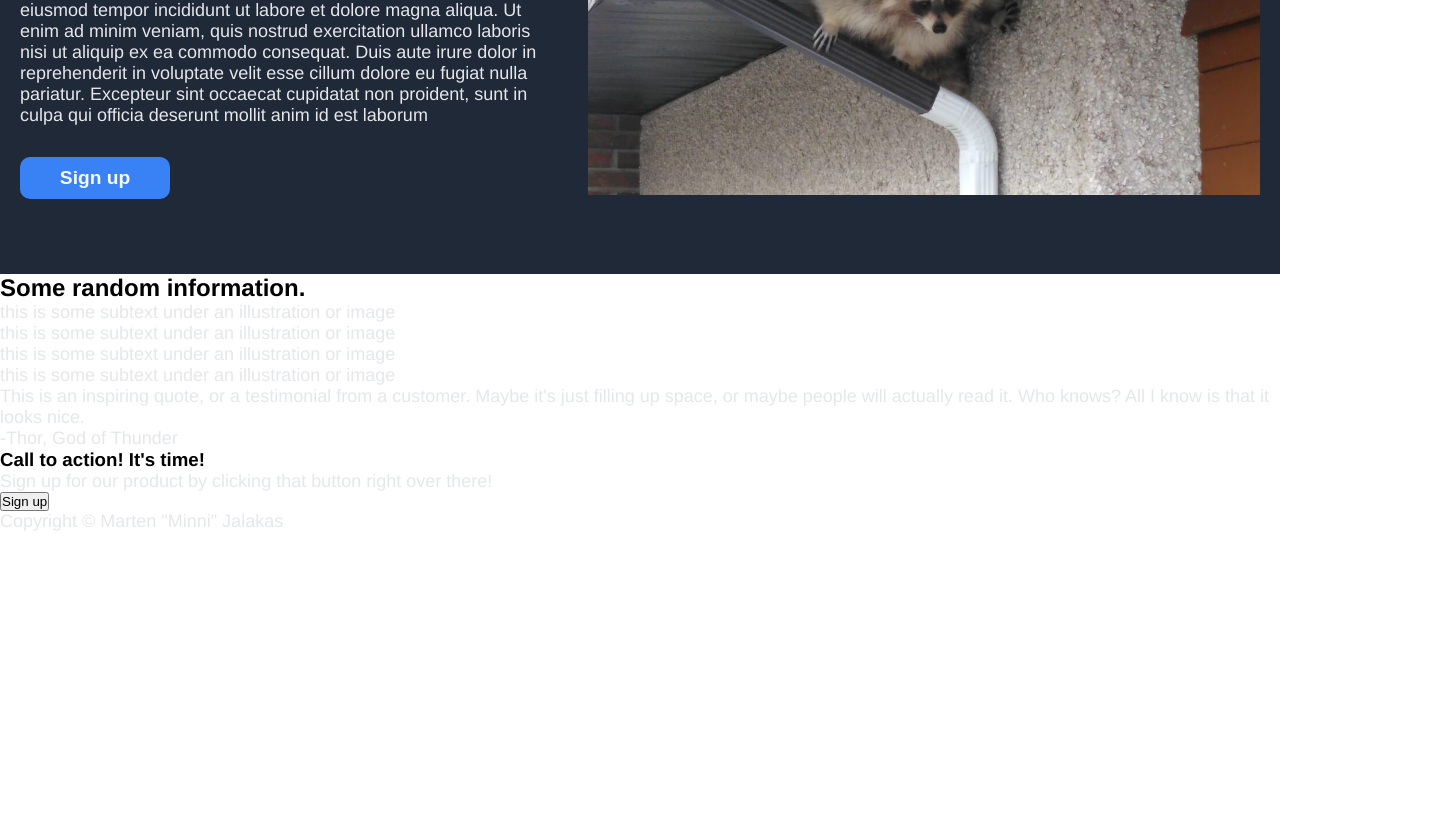
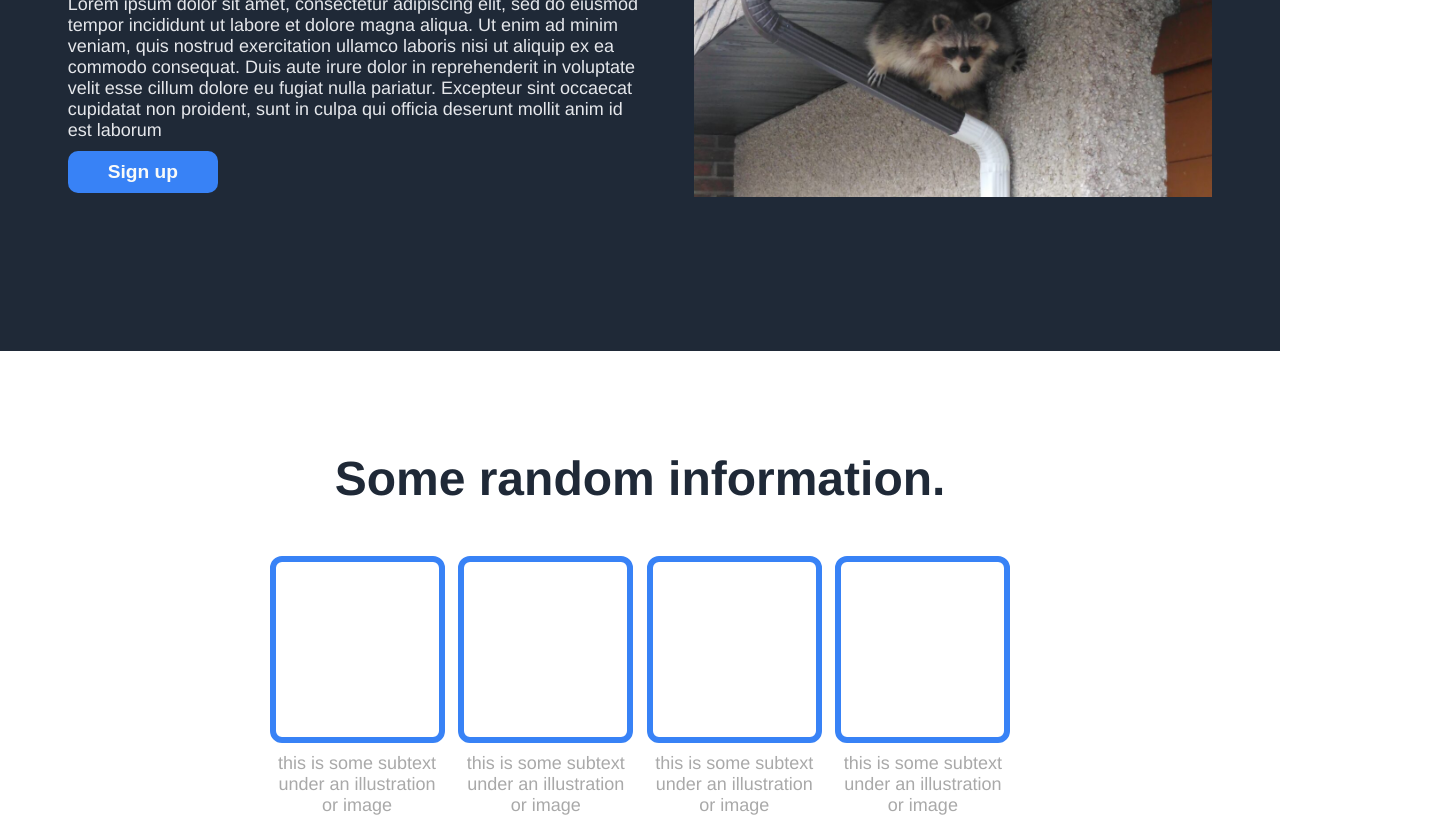
Before and after one commit to nuf1k/landing-page-project, a plain HTML site: page index.html in a window 1280 px wide. Shown: the part 297-1127 px from the top of the page, 1455 px wide, since content can reach past the window. Before the commit the page ends 829 px from the top, so only its background shows below. Drawn offline with Linux system fonts and the light colour scheme.

Commit message:
finished the first css website project

```diff
--- a/index.html
+++ b/index.html
@@ -12,6 +12,7 @@
 
     <div class="top-background">
 
+        <div class="header-wrapper">
             <div class="header">
 
                 <div class="header-left">
@@ -27,9 +28,9 @@
                 </div>
 
             </div>
+        </div>
 
-
-
+        <div class="top-section-wrapper">
             <div class="top-section">
 
                 <div class="top-left">
@@ -47,7 +48,7 @@
                 </div>
 
             </div>
-
+        </div>
     </div>
 
 
@@ -74,6 +75,8 @@
     </div>
 
 
+    <div class="quote-wrapper">
+
         <div class="quote-section">
 
             <div class="quote-div">
@@ -87,8 +90,10 @@
             </div>
 
         </div>
+    </div>
 
 
+    <div class="cta-wrapper">
         <div class="cta-section">
             <div class="cta-left">
                 <h3>Call to action! It's time!</h3>
@@ -98,10 +103,10 @@
                 <button class="cta-button">Sign up</button>
             </div>
         </div>
-
+    </div>
 
     <div class="footer">
-        <p>Copyright © Marten "Minni" Jalakas</p>
+        <p>Copyright    ©    Marten "Minni" Jalakas</p>
     </div>
 
 </body>
--- a/styles.css
+++ b/styles.css
@@ -6,6 +6,7 @@ body {
     flex-direction:column;
     box-sizing:border-box;
     font-family:Helvetica,Arial,sans-serif;
+    align-items: center;
 }
 
 h1 {
@@ -18,16 +19,22 @@ h1 {
 .top-background {
     background-color:#1F2937;
     width:100vw;
+    display:flex;
+    flex-direction: column;
+    align-items:center;
+}
+
+.header-wrapper {
+    width:1300px;
 }
 
 .header {
-    width:auto;
+    max-width:95vw;
     margin:10px auto 0;
     display:flex;
     justify-content:space-between;
     align-items:center;
-    max-width:1300px;
-    padding:0 20px;
+    padding:10px 20px 0;
 }
 
 .header-logo {
@@ -37,7 +44,11 @@ h1 {
 .header-right ul {
     list-style:none;
     display:flex;
-    gap:15px;
+    gap:30px;
+}
+
+.header-right ul li a {
+    font-size:20px;
 }
 
 p, a {
@@ -45,22 +56,31 @@ p, a {
     color:#E5E7EB;
 }
 
+.top-section-wrapper {
+    width:1300px;
+    display:flex;
+    justify-content: center;
+}
+
 .top-section {
-    width:auto;
-    margin:75px auto;
+    margin:150px 0;
     background-color:#1F2937;
     display:flex;
     justify-content:center;
+    align-items:center;
     padding:0 20px;
-    max-width:1300px;
-    max-height:420px;
+    max-width:90vw;
     gap:50px;
+    flex-wrap:wrap;
+    max-height:100%;
+}
+
+.top-right {
+    max-width:45%;
 }
 
 .ad {
-    width:100%;
-    height:auto;
-    align-self:center;
+    max-width:100%;
 }
 
 
@@ -68,7 +88,8 @@ p, a {
     display:flex;
     flex-direction: column;
     justify-content: space-between;
-    flex:1 2 auto;
+    gap:10px;
+    max-width:50%;
 }
 
 .signup-button {
@@ -81,3 +102,134 @@ p, a {
     border:1px;
     border-radius:10px;
 }
+
+.info-section {
+    display:flex;
+    flex-direction: column;
+    align-items: center;
+    padding:100px 0;
+    width:60%;
+}
+
+.info-section h2 {
+    margin-bottom:50px;
+    font-size:48px;
+    color:#1F2937;
+    text-align:center;
+}
+
+.info-grid {
+    display:flex;
+    width:100%;
+    justify-content: space-evenly;
+    flex:1 1 auto;
+    flex-wrap:wrap;
+}
+
+.grid-item {
+    display:flex;
+    flex-direction:column;
+    flex-wrap: wrap;
+    max-width:175px;
+}
+
+.grid-box {
+    height:175px;
+    border:6px solid #3882F6;
+    border-radius:12px;
+    margin-bottom:10px;
+}
+
+.grid-item p {
+    display:flex;
+    flex-wrap:wrap;
+    color:darkgrey;
+    text-align:center;
+}
+
+.quote-wrapper {
+    background-color:#E5E7EB;
+    display:flex;
+    flex-direction: column;
+    align-items: center;
+    padding:175px;
+    width:100vw;
+}
+
+.quote-text {
+    color:#1F2937;
+    font-size:40px;
+    max-width:900px;
+    font-style:italic;
+    font-weight:100;
+}
+
+.quote-section {
+    margin:0 20px;
+}
+
+.author-div {
+    margin-top:10px;
+    display:flex;
+    justify-content:flex-end;
+    max-width:900px;
+}
+
+.author-div p {
+    color:#1F2937;
+    font-size:30px;
+    font-weight:bold;
+    text-align:right;
+}
+
+.cta-wrapper {
+    width:100vw;
+    display:flex;
+    justify-content:center;
+    padding:150px 0;
+}
+
+.cta-section {
+    width:80%;
+    box-sizing:border-box;
+    background-color: #3882F6;
+    padding: 60px 150px;
+    display:flex;
+    justify-content:space-between;
+    align-items:center;
+    border-radius:10px;
+    flex-wrap:wrap;
+}
+
+.cta-section h3, .cta-section p, .cta-section button{
+    color:#F9FAF8;
+}
+
+.cta-section h3 {
+    font-size:30px;
+}
+
+.cta-section p {
+    font-size:20px;
+}
+
+.cta-section button {
+    background-color:transparent;
+    border:3px solid #F9FAF8;
+    padding:10px 50px;
+    border-radius:10px;
+    font-size:16px;
+    font-weight:bold;
+}
+
+.footer {
+    width:100vw;
+    background-color: #1F2937;
+    padding:80px;
+    display:flex;
+    justify-content:center;
+}
+
+.footer p {
+    font-size:30px;
+}
```
Lines whose indentation alone changed are shown as unchanged.
